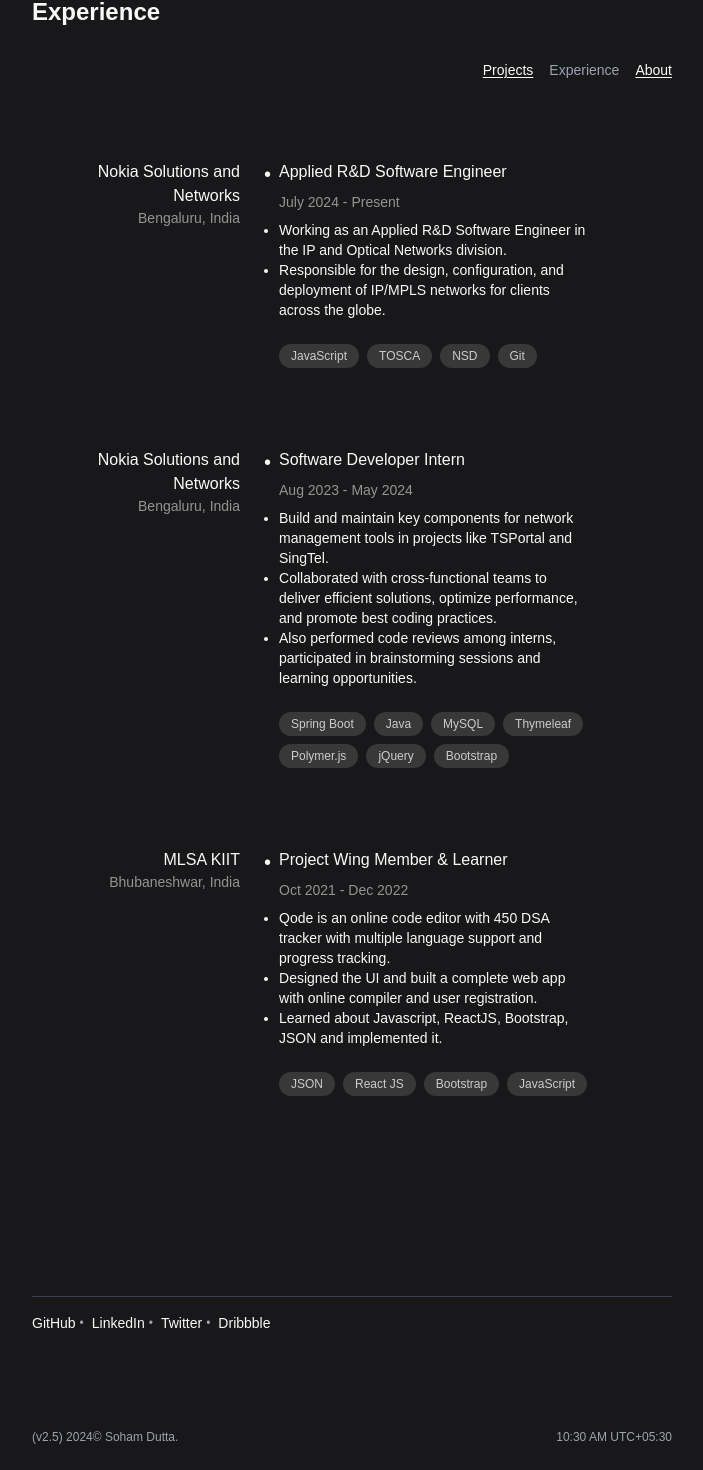
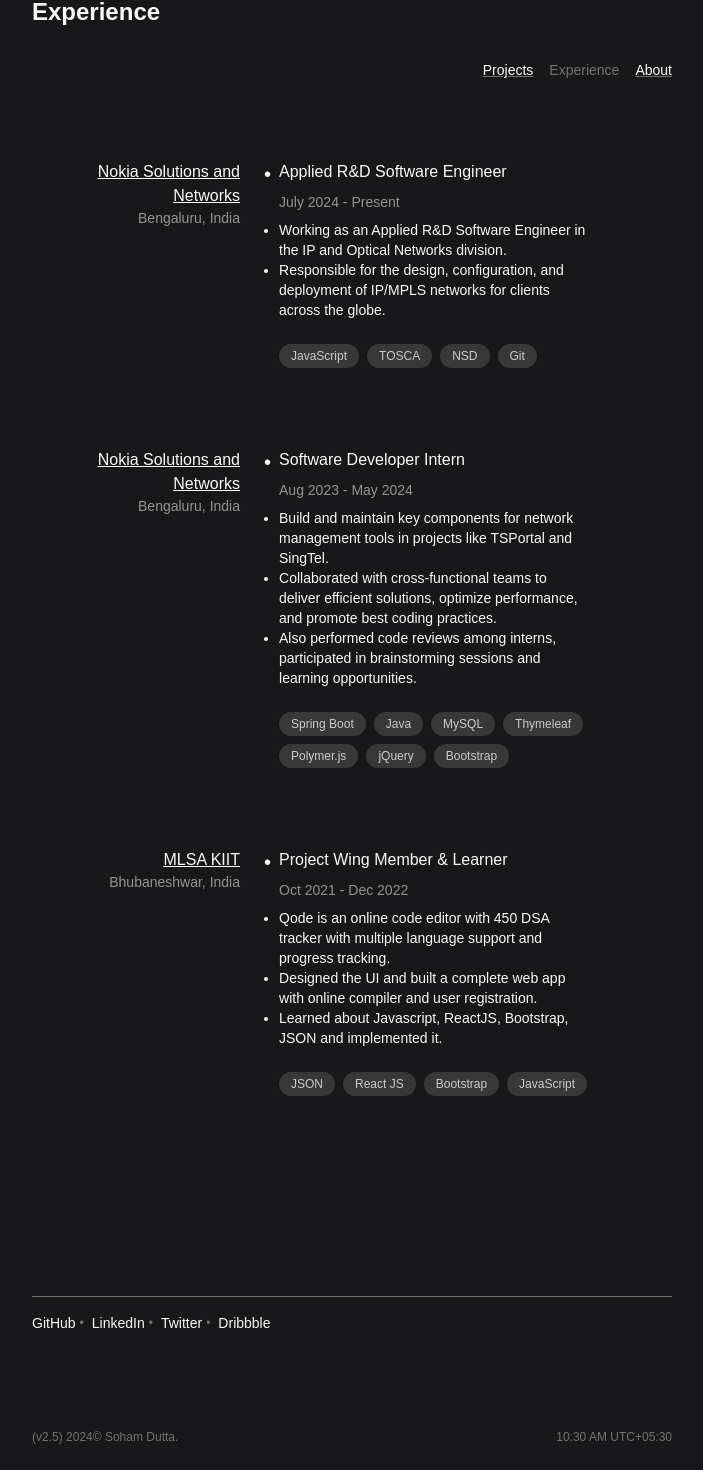
Before and after one commit to shm-dtt/portfolio-v2, a Next.js app: page /experience in a window 1280 px wide. Shown: the part 68-1538 px from the top of the page, without its empty margins (288-991 px from the left). Built offline with nearby package versions, Linux system fonts and the light colour scheme; a web font is replaced by a local one.

Commit message:
Removed framer-motion, color changes

```diff
--- a/app/experience/ExpCard.tsx
+++ b/app/experience/ExpCard.tsx
@@ -18,15 +18,11 @@ interface CardProps {
 
 const Card: React.FC<CardProps> = ({ company, location, link, details, i }) => {
   return (
-    <div className="my-8 p-2 group rounded-lg">
+    <div className="my-8 p-2 rounded-lg">
       <div className="flex flex-col lg:flex-row gap-6">
         <div className="flex flex-col justify-start lg:items-end flex-1">
-          <p className="relative text-md lg:text-right group">
-            <Link
-              href={link}
-              target="_blank"
-              className="relative after:content-[''] after:absolute after:h-[1.5px] after:left-0 after:bottom-0 after:w-0 after:bg-white after:transition-all after:duration-300 hover:after:w-full"
-            >
+          <p className="relative text-md lg:text-right underline">
+            <Link href={link} target="_blank">
               {company}
             </Link>
           </p>
--- a/app/page.tsx
+++ b/app/page.tsx
@@ -54,7 +54,11 @@ export default function Home() {
 
           <address>
             Reach me at{" "}
-            <Link href={`mailto:${Data.email}`} className="my-underline" aria-label={`Send an email to ${Data.email}`}>
+            <Link
+              href={`mailto:${Data.email}`}
+              className="my-underline"
+              aria-label={`Send an email to ${Data.email}`}
+            >
               {Data.email}
             </Link>
           </address>
--- a/app/projects/ProjCard.tsx
+++ b/app/projects/ProjCard.tsx
@@ -1,6 +1,5 @@
-import React from "react";
+import React, { useRef, useEffect } from "react";
 import gsap from "gsap";
-import { motion } from "framer-motion";
 import Link from "next/link";
 import { HoverButton } from "@/components/HoverButton/HoverButton";
 
@@ -27,6 +26,21 @@ const Card: React.FC<CardProps> = ({
   isOpened,
   toggleCard,
 }) => {
+  const detailsRef = useRef<HTMLDivElement>(null);
+
+  useEffect(() => {
+    if (!detailsRef.current) return;
+
+    // Animate details section when isOpened changes
+    gsap.to(detailsRef.current, {
+      height: isOpened ? "auto" : 0,
+      opacity: isOpened ? 1 : 0,
+      duration: 0.3,
+      overflow: "hidden",
+      ease: "power2.inOut",
+    });
+  }, [isOpened]);
+
   const manageMouseEnter = (e: React.MouseEvent<HTMLElement, MouseEvent>) => {
     gsap.to(e.currentTarget, {
       backgroundColor: "#FFFFFF",
@@ -60,7 +74,7 @@ const Card: React.FC<CardProps> = ({
   return (
     <>
       <div
-        className=" border-t-[1px] border-neutral-500 py-2 flex justify-between text-sm select-none cursor-pointer"
+        className="border-t-[1px] border-neutral-500 py-2 flex justify-between text-sm select-none cursor-pointer"
         onMouseEnter={manageMouseEnter}
         onMouseLeave={manageMouseLeave}
         onClick={toggleCard}
@@ -69,16 +83,8 @@ const Card: React.FC<CardProps> = ({
         <p className="md:flex-1 flex-none md:block hidden">{tech}</p>
         <p className="">{year}</p>
       </div>
-      <motion.div
-        className="overflow-hidden"
-        initial={{ opacity: 0, height: 0 }}
-        animate={
-          isOpened ? { opacity: 1, height: "auto" } : { opacity: 0, height: 0 }
-        }
-        exit={{ opacity: 0, height: 0 }}
-        transition={{ duration: 0.3 }}
-      >
-        <p className=" pt-8 pb-4 md:w-4/5">{description}</p>
+      <div ref={detailsRef} className="overflow-hidden h-0 opacity-0">
+        <p className="pt-8 pb-4 md:w-5/6">{description}</p>
         <Link href={link} target="_blank">
           <button className="bg-white text-black text-sm px-4 py-2 my-4 rounded-full">
             <HoverButton text="View Project" />
@@ -86,15 +92,12 @@ const Card: React.FC<CardProps> = ({
         </Link>
         <div className="flex flex-wrap gap-2 mt-4 mb-8">
           {techUsed.map((tech, index) => (
-            <div
-              key={index}
-              className="bg-neutral-700  text-sm px-2 py-1"
-            >
+            <div key={index} className="bg-neutral-700 text-xs px-2 py-1">
               • {tech}
             </div>
           ))}
         </div>
-      </motion.div>
+      </div>
     </>
   );
 };
--- a/components/Footer/Footer.tsx
+++ b/components/Footer/Footer.tsx
@@ -36,7 +36,7 @@ const Footer: React.FC = () => {
 
   return (
     <footer className="flex flex-col justify-center m-4 gap-4">
-      <div className="border-t-[0.25px] border-gray-700"></div>
+      <div className="border-t-[0.25px] border-neutral-500"></div>
 
       <nav className="flex gap-1 mb-20 text-sm">
         {socialLinks.map((platform, idx) => (
@@ -44,19 +44,19 @@ const Footer: React.FC = () => {
             <Link
               href={platform.url}
               target="_blank"
-              className="hover:text-gray-400"
+              className="hover:text-neutral-500"
               aria-label={platform.name}
             >
               <HoverButton text={platform.name} />
             </Link>
             {idx < socialLinks.length - 1 && (
-              <span className="text-gray-400 text-xs mx-1">•</span>
+              <span className="text-neutral-500 text-xs mx-1">•</span>
             )}
           </div>
         ))}
       </nav>
 
-      <div className="flex justify-between text-gray-400 text-xs">
+      <div className="flex justify-between text-neutral-500 text-xs">
         <p>
           ({Data.version}) {Data.year}© {Data.firstName} {Data.lastName}.
         </p>
--- a/components/Navbar/Navbar.tsx
+++ b/components/Navbar/Navbar.tsx
@@ -6,7 +6,9 @@ const Navbar: React.FC = () => {
   const pathname = usePathname();
 
   const isActive = (route: string) =>
-    pathname === route ? "text-gray-400" : "decoration-gray-200 my-underline";
+    pathname === route
+      ? "text-neutral-500"
+      : "decoration-neutral-500 underline";
 
   const beautifyPathname = (path: string) => {
     if (path === "/") return "About";
@@ -19,24 +21,22 @@ const Navbar: React.FC = () => {
 
   return (
     <>
-      <p className="p-4 text-2xl font-bold">
-        {beautifyPathname(pathname)}
-      </p>
+      <p className="p-4 text-2xl font-bold">{beautifyPathname(pathname)}</p>
       <div className="p-4 flex justify-end text-sm">
         <nav className="flex gap-4">
           <Link
             href="/projects"
-            className={`hover:text-gray-400 ${isActive("/projects")}`}
+            className={`hover:text-neutral-500 ${isActive("/projects")}`}
           >
             Projects
           </Link>
           <Link
             href="/experience"
-            className={`hover:text-gray-400 ${isActive("/experience")}`}
+            className={`hover:text-neutral-500 ${isActive("/experience")}`}
           >
             Experience
           </Link>
-          <Link href="/" className={`hover:text-gray-400 ${isActive("/")}`}>
+          <Link href="/" className={`hover:text-neutral-500 ${isActive("/")}`}>
             About
           </Link>
         </nav>
--- a/package.json
+++ b/package.json
@@ -12,7 +12,6 @@
   "dependencies": {
     "@vercel/analytics": "^1.4.1",
     "@vercel/speed-insights": "^1.1.0",
-    "framer-motion": "^11.11.17",
     "gsap": "^3.12.5",
     "locomotive-scroll": "^5.0.0-beta.21",
     "next": "^15.0.3",
```
Also changed, not shown: 1 other file (tests, documents, lock files or other folders).
